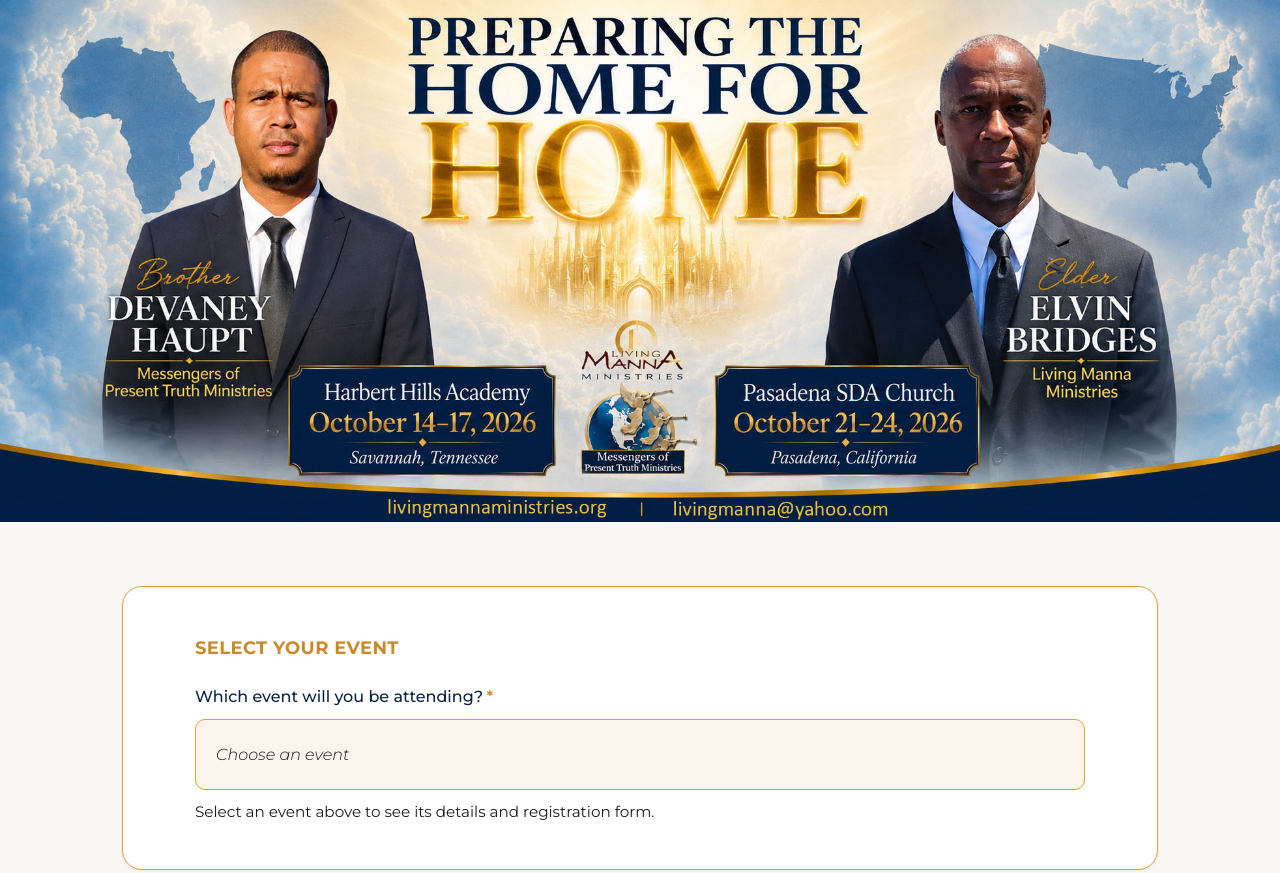
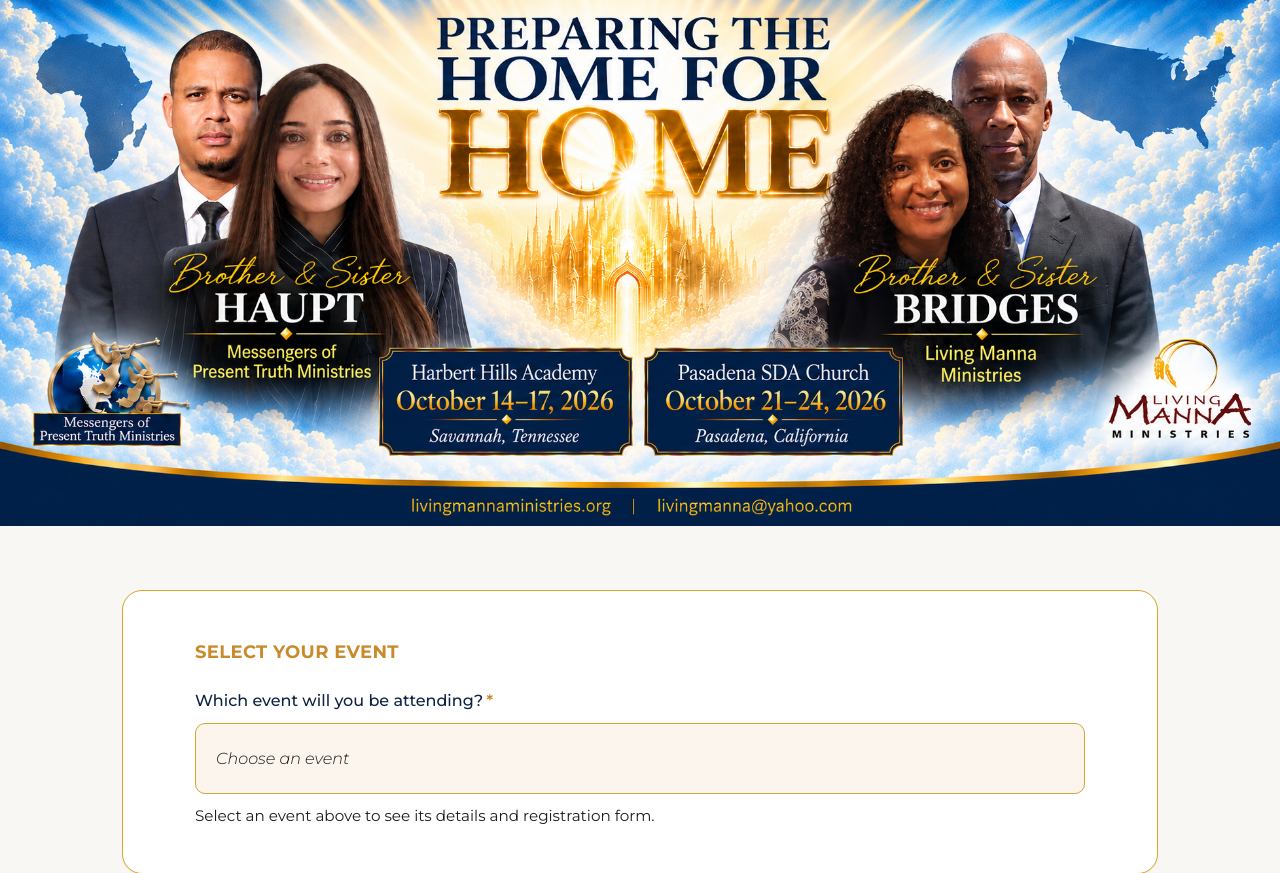
Before and after one commit to Nxkerandi/LMEvents, a Django app: page /preparing-the-home-for-home/ in a window 1280 px wide. Shown: the top 873 px of the page. Run offline with Django 5.2, Linux system fonts and the light colour scheme; data comes from the database, SQL or seed files in the repository; data that the repository does not hold is empty.

Commit message:
Update landing page hero banner
The initial landing page uses its own static asset (not the per-event
hero_background_image already updated on the TN/CA registration pages
themselves), so it was still showing the old banner.

```diff
--- a/templates/events/initial_page.html
+++ b/templates/events/initial_page.html
@@ -13,7 +13,7 @@
 </head>
 <body>
 
-<img class="hero-image" src="{% static 'images/figma/hero-banner.jpg' %}" alt="Preparing The Home For Home">
+<img class="hero-image" src="{% static 'images/figma/hero-banner.png' %}" alt="Preparing The Home For Home">
 
 <main id="main">
   <div class="lm-card">
```
Also changed, not shown: static/images/figma/hero-banner.jpg (deleted), static/images/figma/hero-banner.png (added).
